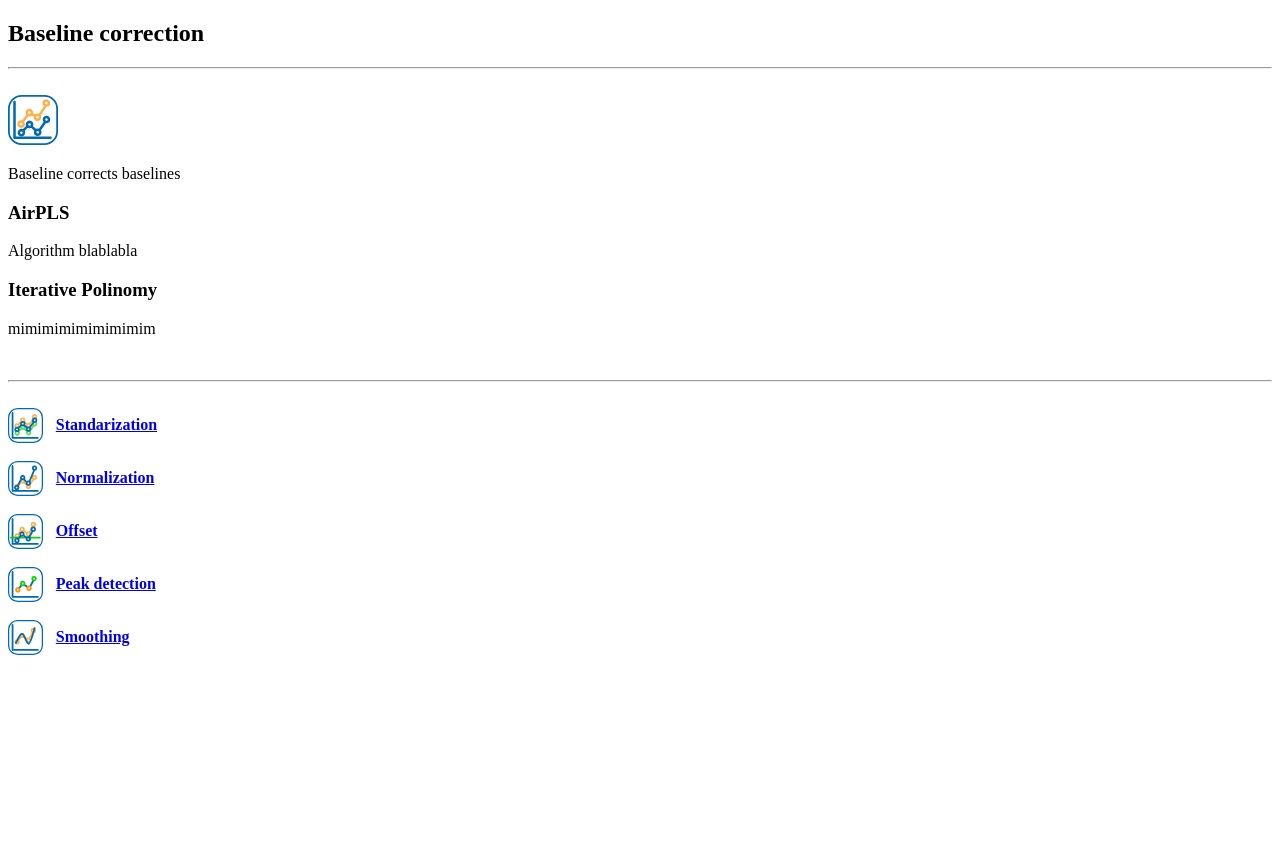
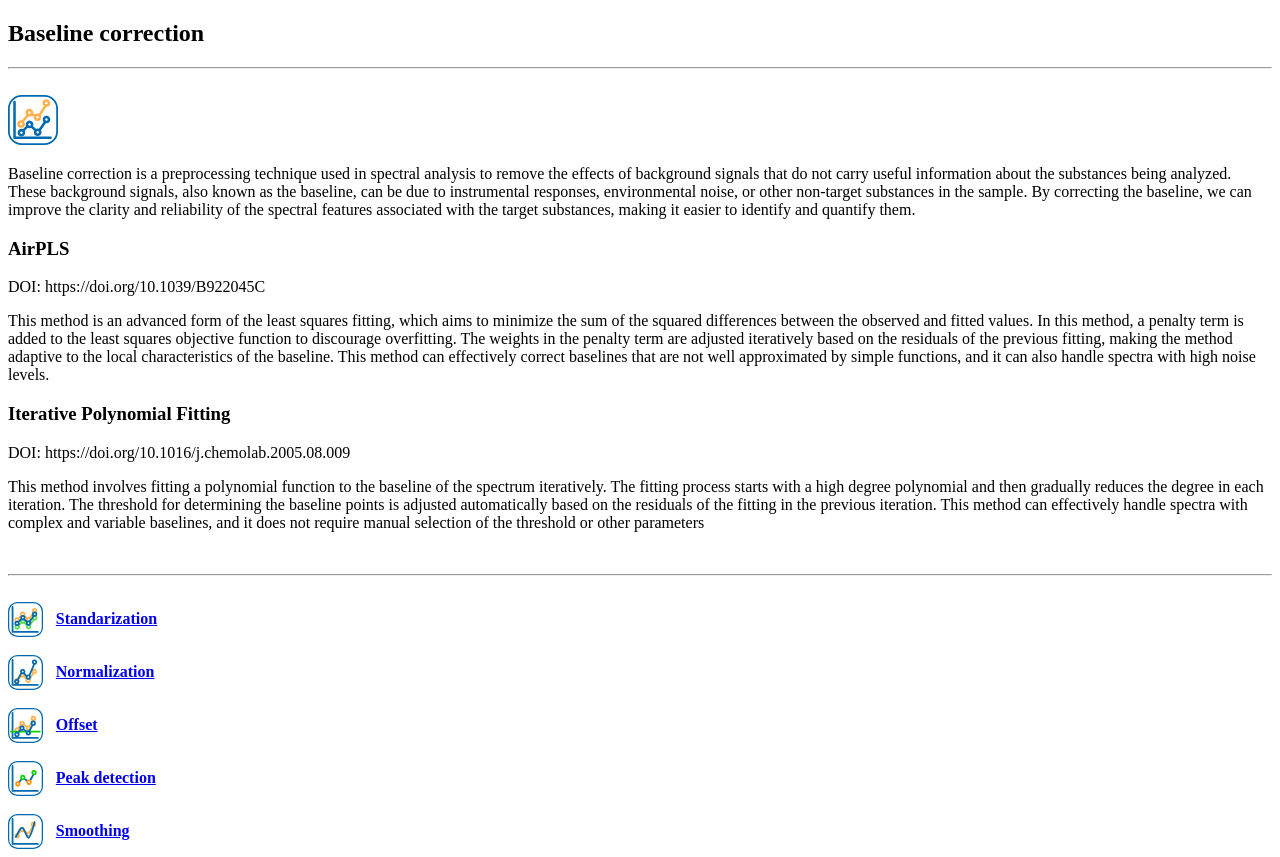
Before and after one commit to SFTechnologies/spectrify-docs, a Next.js app: page /preprocessing/baseline_correction in a window 1280 px wide. Before the commit the page ends 800 px from the top, so only its background shows below. Built offline with nearby package versions, Linux system fonts and the light colour scheme.

Commit message:
add-preprocessing-text

```diff
--- a/components/ImageLink.tsx
+++ b/components/ImageLink.tsx
@@ -34,4 +34,23 @@ const ImageLink = ({href, image, text}: ImageLinkProps) => {
   );
 };
 
-export default ImageLink;
+
+interface ImageIconProps {
+  image : {
+      alt: string,
+      src:  string,
+  },
+}
+
+const ImageIcon = ({image}: ImageIconProps) => {
+  return (
+      <Image
+        alt={image.alt}
+        src={image.src}
+        width={60}
+        height={60}
+      />
+  );
+};
+
+export default ImageLink; ImageIcon;
--- a/pages/preprocessing.mdx
+++ b/pages/preprocessing.mdx
@@ -2,6 +2,12 @@ import Image from 'next/image'
 import ImageLink from '/components/ImageLink';
 
 # Preprocessing
+
+Preprocessing techniques in spectral analysis are methods used to refine raw spectral data to make it more suitable for further analysis. The goal is to minimize the impact of uninformative variability in the data, such as background noise or instrumental responses, and enhance the informative signals, which are the spectral features associated with the materials or substances being analyzed.
+
+Preprocessing can involve various methods such as smoothing, normalization, baseline correction, and noise reduction. The choice of method depends on the specific characteristics of the spectral data and the objectives of the analysis.
+
+By improving the quality of the spectral data, preprocessing techniques increase the reliability of subsequent data analysis and interpretation. They enable more accurate and precise extraction of information from the spectra, thereby facilitating more informed decision-making
 
 <br />
 <hr />
--- a/pages/preprocessing/baseline_correction.mdx
+++ b/pages/preprocessing/baseline_correction.mdx
@@ -6,15 +6,19 @@ import ImageLink from '/components/ImageLink';
 <br />
 <Image src="/images/preprocessing_icons/baseline_icon.svg" alt="baseline icon" width={50} height={50} />
 
-Baseline corrects baselines
+Baseline correction is a preprocessing technique used in spectral analysis to remove the effects of background signals that do not carry useful information about the substances being analyzed. These background signals, also known as the baseline, can be due to instrumental responses, environmental noise, or other non-target substances in the sample. By correcting the baseline, we can improve the clarity and reliability of the spectral features associated with the target substances, making it easier to identify and quantify them.
 
 ### AirPLS
 
-Algorithm blablabla
+DOI: https://doi.org/10.1039/B922045C
 
-### Iterative Polinomy
+This method is an advanced form of the least squares fitting, which aims to minimize the sum of the squared differences between the observed and fitted values. In this method, a penalty term is added to the least squares objective function to discourage overfitting. The weights in the penalty term are adjusted iteratively based on the residuals of the previous fitting, making the method adaptive to the local characteristics of the baseline. This method can effectively correct baselines that are not well approximated by simple functions, and it can also handle spectra with high noise levels.
 
-mimimimimimimimim
+### Iterative Polynomial Fitting
+
+DOI: https://doi.org/10.1016/j.chemolab.2005.08.009
+
+This method involves fitting a polynomial function to the baseline of the spectrum iteratively. The fitting process starts with a high degree polynomial and then gradually reduces the degree in each iteration. The threshold for determining the baseline points is adjusted automatically based on the residuals of the fitting in the previous iteration. This method can effectively handle spectra with complex and variable baselines, and it does not require manual selection of the threshold or other parameters
 
 <br />
 <hr />
```
Also changed, not shown: pages/index.mdx (+5 -3 lines), pages/preprocessing/standardization.mdx (+18 -0 lines), pages/preprocessing/normalization.mdx (line endings or trailing spaces), public/images/spectrify_motto.png.
